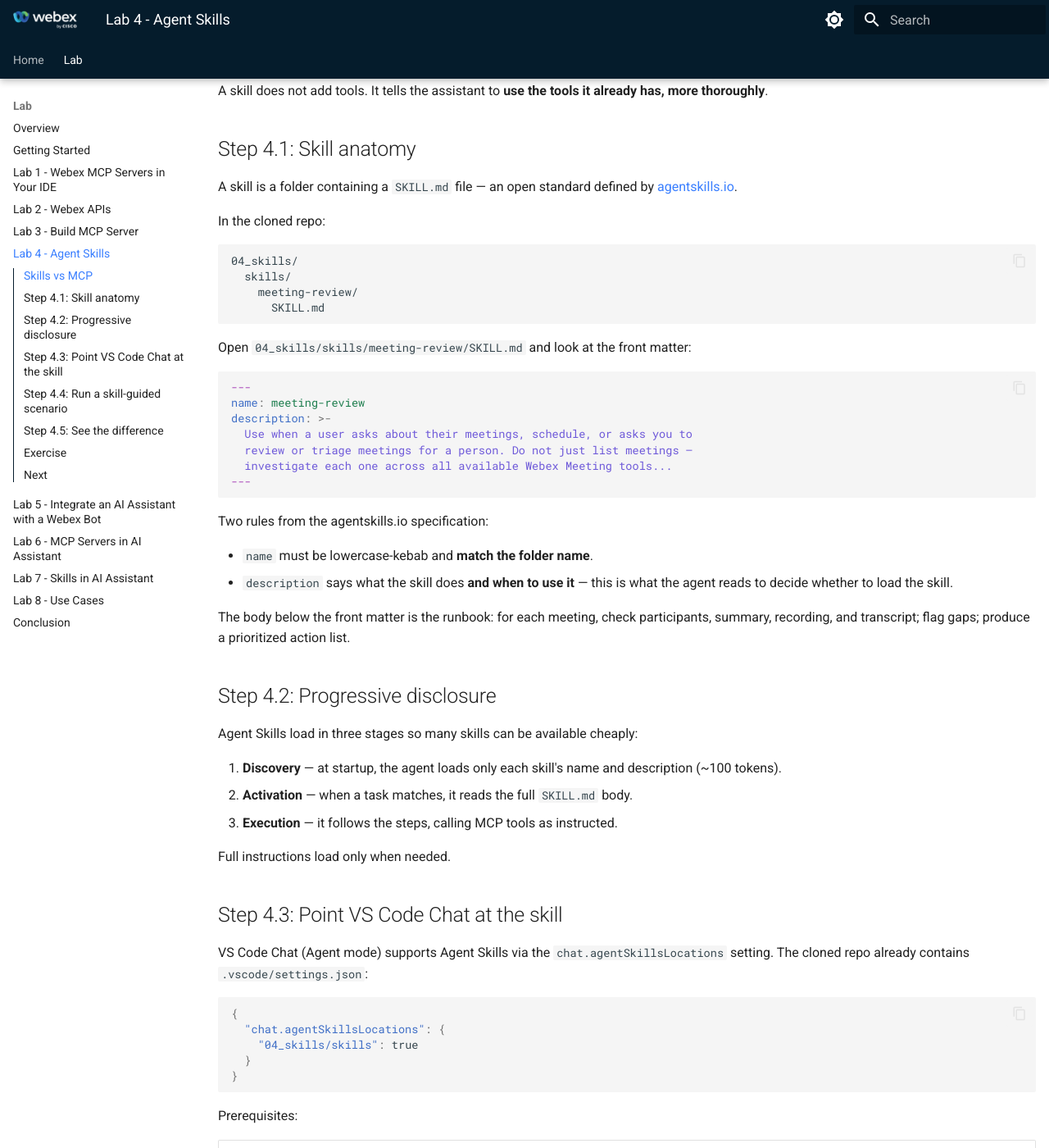
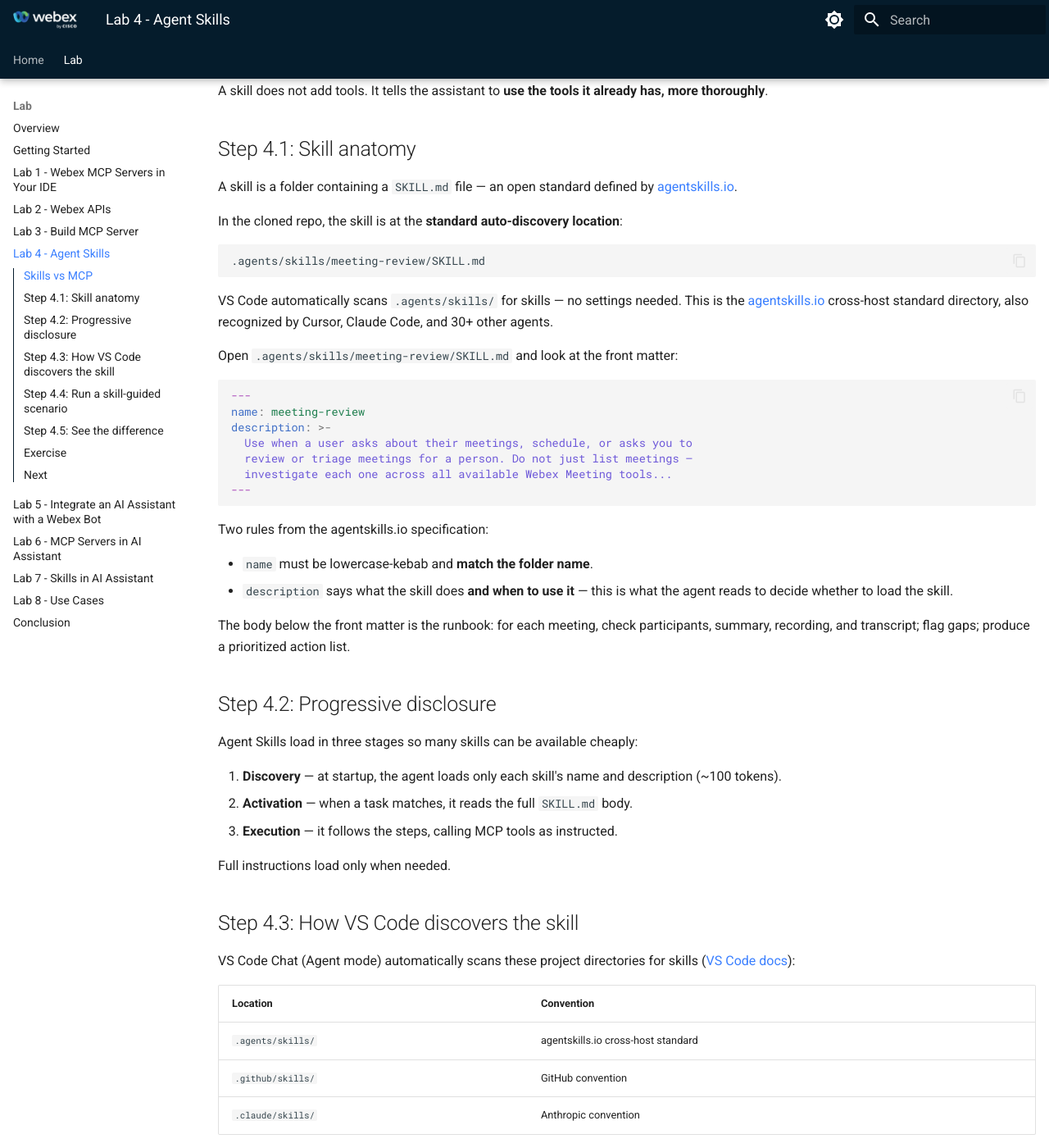
Before and after one commit to WebexCC-SA/LAB-31123, an MkDocs documentation site: the page built from docs/lab4_agent-skills.md, in a window 1280 px wide and 1400 px high, scrolled down 804 px. Shown: the whole window at 82% size. Built offline with MkDocs 1.6.1 and Material for MkDocs 9.7.7, drawn with Linux system fonts in a browser that asks for light colours; some of the changed text lies outside the part shown.

Commit message:
modifying skill location

````diff
--- a/docs/lab4_agent-skills.md
+++ b/docs/lab4_agent-skills.md
@@ -4,8 +4,8 @@
 *how* to review Webex meetings thoroughly — separately from MCP tool connectivity,
 and run it directly inside **VS Code Chat (Agent mode)** with no code.
 
-You cloned `WebexOne2026` in Getting Started. All files referenced here live in
-that repository under `04_skills/`.
+You cloned `WebexOne2026` in Getting Started. The skill lives in the standard
+auto-discovery location: `.agents/skills/`.
 
 ## Skills vs MCP
 
@@ -32,16 +32,17 @@
 A skill is a folder containing a `SKILL.md` file — an open standard defined by
 [agentskills.io](https://agentskills.io/home).
 
-In the cloned repo:
+In the cloned repo, the skill is at the **standard auto-discovery location**:
 
 ```text
-04_skills/
-  skills/
-    meeting-review/
-      SKILL.md
+.agents/skills/meeting-review/SKILL.md
 ```
 
-Open `04_skills/skills/meeting-review/SKILL.md` and look at the front matter:
+VS Code automatically scans `.agents/skills/` for skills — no settings needed.
+This is the [agentskills.io](https://agentskills.io/specification) cross-host
+standard directory, also recognized by Cursor, Claude Code, and 30+ other agents.
+
+Open `.agents/skills/meeting-review/SKILL.md` and look at the front matter:
 
 ```yaml
 ---
@@ -74,18 +75,19 @@
 
 Full instructions load only when needed.
 
-## Step 4.3: Point VS Code Chat at the skill
+## Step 4.3: How VS Code discovers the skill
 
-VS Code Chat (Agent mode) supports Agent Skills via the `chat.agentSkillsLocations`
-setting. The cloned repo already contains `.vscode/settings.json`:
+VS Code Chat (Agent mode) automatically scans these project directories for
+skills ([VS Code docs](https://code.visualstudio.com/docs/agent-customization/agent-skills)):
 
-```json
-{
-  "chat.agentSkillsLocations": {
-    "04_skills/skills": true
-  }
-}
-```
+| Location | Convention |
+| --- | --- |
+| `.agents/skills/` | agentskills.io cross-host standard |
+| `.github/skills/` | GitHub convention |
+| `.claude/skills/` | Anthropic convention |
+
+The cloned repo places the skill in `.agents/skills/` — the most portable
+option. **No settings file is needed** for auto-discovery.
 
 Prerequisites:
 
@@ -126,8 +128,8 @@
 
 To feel the value, compare:
 
-- **Without the skill** (temporarily remove the `chat.agentSkillsLocations` entry
-  and reload): the agent lists meetings and stops — one tool call, one scope.
+- **Without the skill** (temporarily rename the `.agents/skills/meeting-review/`
+  folder and reload): the agent lists meetings and stops — one tool call, one scope.
 - **With the skill**: the agent investigates five scopes per meeting and produces
   actions.
 
@@ -144,7 +146,7 @@
 
 ## Exercise
 
-1. **Read the skill** — open `04_skills/skills/meeting-review/SKILL.md` and find
+1. **Read the skill** — open `.agents/skills/meeting-review/SKILL.md` and find
    the rule that tells the agent to check *all* dimensions.
 2. **Edit the skill** — add one rule (for example: "flag any meeting longer than
    60 minutes with more than 8 attendees as a *review candidate*"). Save.
````
